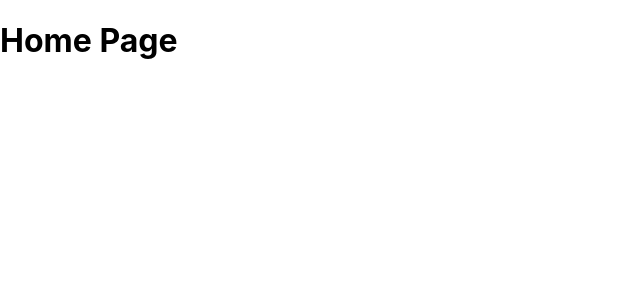
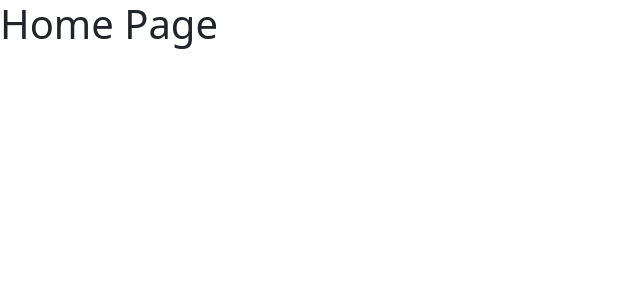
Before and after one commit to crowdbotics-apps/pow-bio-app-26787, a React (Create React App) app in the folder frontend/: page / in a window 1280 px wide. Shown: the top 300 px of the page, without its empty margins (0-640 px from the left). Built offline with nearby package versions, Linux system fonts and the light colour scheme.

Commit message:
added bootstrap to the project

```diff
--- a/frontend/package.json
+++ b/frontend/package.json
@@ -7,6 +7,8 @@
     "@testing-library/react": "^11.1.0",
     "@testing-library/user-event": "^12.1.10",
     "axios": "^0.23.0",
+    "bootstrap": "^5.1.3",
+    "node-sass": "^4.14.1",
     "react": "^17.0.2",
     "react-dom": "^17.0.2",
     "react-hook-form": "^7.17.4",
--- a/frontend/src/index.js
+++ b/frontend/src/index.js
@@ -1,6 +1,7 @@
 import React from 'react';
 import ReactDOM from 'react-dom';
 import './index.css';
+import "./main.scss";
 import App from './App';
 import reportWebVitals from './reportWebVitals';
 
--- /dev/null
+++ b/frontend/src/main.scss
@@ -0,0 +1,2 @@
+$primary: #3F89E3;
+@import "../node_modules/bootstrap/scss/bootstrap.scss";
```
Also changed, not shown: 1 other file (tests, documents, lock files or other folders).
